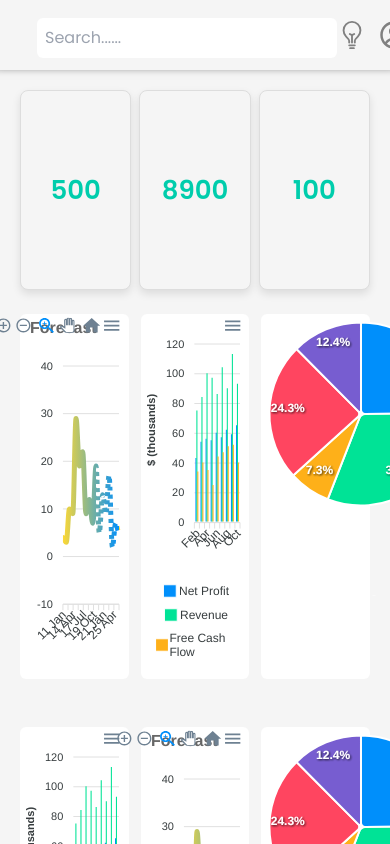
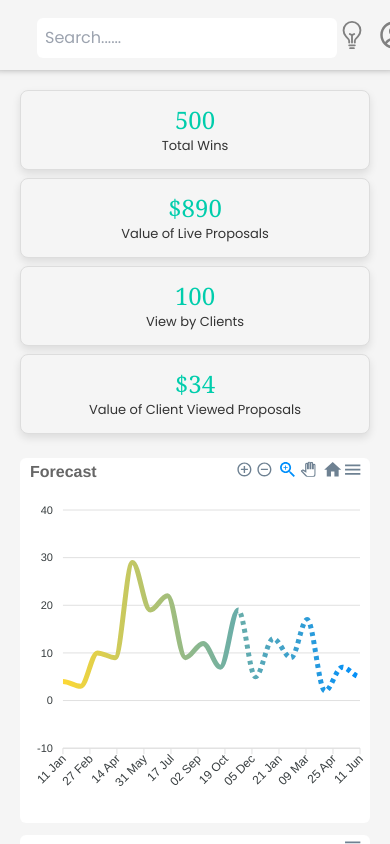
Before and after one commit to smart-devhub/admin-dashboard, a React (Create React App) app: page / in a window 390 px wide. Built offline with nearby package versions, Linux system fonts and the light colour scheme.

Commit message:
fix for small screens

```diff
--- a/src/component/Header/DashboardHeader.jsx
+++ b/src/component/Header/DashboardHeader.jsx
@@ -7,16 +7,14 @@ import { CgProfile } from "react-icons/cg";
 import Input from '../common/Input';
 import { IoBulbOutline } from "react-icons/io5";
 import { ModeContext } from '../../context/context';
+import Bigsidebar from '../sidebars/bigsidebar';
 
 const DashboardHeader = () => {
-  const [isOpenDrawer, setIsOpenDrawer] = React.useState(false)
-  const {toggleDarkMode}=useContext(ModeContext)
+
+  const {toggleDarkMode,toggleDrawer,isOpenDrawer}=useContext(ModeContext)
 
   const { width } = useWindowSize()
-  const handleToggle = () => {
 
-    setIsOpenDrawer(prev => !prev)
-  }
 
 
 
@@ -24,7 +22,7 @@ const DashboardHeader = () => {
   return (
     <header className='header'>
 
-      {width < 750 && <GiHamburgerMenu fontSize={30} color="red" style={{ zIndex: 999 }} onClick={handleToggle} />}
+      {width < 750 && <GiHamburgerMenu fontSize={30} color="red" style={{ zIndex: 999 }} onClick={toggleDrawer} />}
 
       <div className='flex flex-1 justify-between items-center p-3'>
         <Input
@@ -46,7 +44,9 @@ const DashboardHeader = () => {
       </div>
 
 
-      <Drawer isOpen={isOpenDrawer} toggleDrawer={() => setIsOpenDrawer(prev => !prev)}>hello</Drawer>
+      <Drawer isOpen={isOpenDrawer} toggleDrawer={toggleDrawer}>
+         <Bigsidebar/>
+      </Drawer>
     </header>
   )
 }
--- a/src/component/common/Drawer.jsx
+++ b/src/component/common/Drawer.jsx
@@ -1,6 +1,6 @@
 import React from 'react'
 import './allCommon.css'
-
+import { MdCancel } from "react-icons/md";
 const Drawer = ({isOpen,toggleDrawer,children}) => {
 
   return (
@@ -9,7 +9,7 @@ const Drawer = ({isOpen,toggleDrawer,children}) => {
 
     <div className={isOpen ? 'open-drawer' : "close-drawer"}>
       <div className="drawer-button" onClick={toggleDrawer}>
-         close
+         <MdCancel fontSize={30} color="red" className='absolute right-[-15px] z-50'  />
       </div>
       <div className="drawer-content">
        {children}
--- a/src/component/common/Paper.jsx
+++ b/src/component/common/Paper.jsx
@@ -1,12 +1,15 @@
 import React from 'react'
 import './allCommon.css'
-const Paper = ({width, height,onClick,value}) => {
-    const cardStyle = {
-        width: width || '100%',
-        height: height || 'auto',
-    };
+const Paper = ({ width, height, onClick, value,text }) => {
+  const cardStyle = {
+    width: width || '100%',
+    height: height || 'auto',
+  };
   return (
-    <div className="paper" onClick={onClick} style={cardStyle}>{value}</div>
+    <div className="paper" onClick={onClick} style={cardStyle}>
+     <span className='text-2xl text-[#00CDAC] font-serif '>{value}</span>
+     <span className='text-[13px]'>{text}</span>
+    </div>
   )
 }
 
--- a/src/component/common/allCommon.css
+++ b/src/component/common/allCommon.css
@@ -149,8 +149,8 @@
        .drawer-button {
          cursor: pointer;
          padding: 10px;
-         background-color: #333;
-         color: #fff;
+
+
        }
 
        .drawer-content {
@@ -177,11 +177,10 @@
          overflow: hidden;
          display: flex;
          justify-content: center;
+         flex-direction: column;
          align-items: center;
          box-shadow: 0 4px 8px rgba(0, 0, 0, 0.1);
          background: var(--background-color2) !important;
-         color: #00CDAC;
-         font-size: 26px;
-         font-weight: bold;
+
 
        }
--- a/src/component/sidebars/bigsidebar.jsx
+++ b/src/component/sidebars/bigsidebar.jsx
@@ -1,17 +1,17 @@
-import React from 'react'
+import React, { useContext } from 'react'
 import { Link, useNavigate } from 'react-router-dom'
 
 import './sidebar.css'
 import { menuItems } from './menuitems'
+import { ModeContext } from '../../context/context'
 
 const Bigsidebar = () => {
     const navigate = useNavigate()
-
+    const {toggleDrawer}=useContext(ModeContext)
     const getcolor = (name) => {
         if (window.location.pathname === name) {
             return "#000 !important"
         }
-
 
     }
 
@@ -20,6 +20,7 @@ const Bigsidebar = () => {
             navigate("/auth/login")
         }
         navigate(x.path)
+        toggleDrawer()
     }
 
     return (
--- a/src/component/sidebars/menuitems.js
+++ b/src/component/sidebars/menuitems.js
@@ -14,6 +14,7 @@ export const menuItems = [
     { name: 'Map View', path: '/mapview', icon: <SiOpenstreetmap fontSize={25} color='gray' /> },
     { name: 'Calender', path: '/calender', icon: <SlCalender fontSize={25} color='gray' /> },
     { name: 'Profile', path: '/profile', icon: <CgProfile fontSize={25} color='gray' /> },
+
     // { name: 'Settings', path: '/products', icon: <MdProductionQuantityLimits fontSize={25} color='gray' /> },
     // { name: 'Application', path: '/users', icon: <RiUserShared2Line fontSize={25} color='gray' /> },
     // { name: 'List', path: '/products', icon: <MdProductionQuantityLimits fontSize={25} color='gray' /> },
--- a/src/context/context.js
+++ b/src/context/context.js
@@ -7,7 +7,7 @@ export const ModeContext = createContext()
 const ContextProvider = ({ children }) => {
 
     const [isDarkMode, setIsDarkMode] = useState(false)
-
+     const [isOpenDrawer,setIsOpenDrawer] = useState(false)
     useEffect(() => {
         document.body.dataset.darkMode = isDarkMode
     }, [isDarkMode])
@@ -15,11 +15,14 @@ const ContextProvider = ({ children }) => {
     const toggleDarkMode = ()=>{
         setIsDarkMode(prev=>!prev)
     }
+    const toggleDrawer=()=>{
+        setIsOpenDrawer(prev=>!prev)
+    }
 
 
     return (
 
-        <ModeContext.Provider value={{isDarkMode,toggleDarkMode}}>
+        <ModeContext.Provider value={{isDarkMode,toggleDarkMode,isOpenDrawer,toggleDrawer}}>
             {children}
         </ModeContext.Provider>
     )
--- a/src/pages/dashboard/index.jsx
+++ b/src/pages/dashboard/index.jsx
@@ -15,13 +15,14 @@ const Dashboard = () => {
 
   return (
     <div>
-      <div className='grid grid-cols-3 gap-2'>
-        <Paper value={500} width={"100%"} height={200} onClick={() => setIsModal(prev => !prev)} />
-        <Paper value={8900} width={"100%"} height={200} />
-        <Paper value={100} width={"100%"} height={200} />
+      <div className='grid lg:grid-cols-3 xl:grid-cols-4 md:grid-cols-2 sm:grid-cols-2 xs:grid-cols-1  gap-2'>
+        <Paper value={500} width={"100%"} height={80} text="Total Wins" onClick={() => setIsModal(prev => !prev)} />
+        <Paper value={"$890"} width={"100%"} height={80} text="Value of Live Proposals" />
+        <Paper value={100} width={"100%"} height={80} text="View by Clients" />
+        <Paper value={"$34"} width={"100%"} height={80} text="Value of Client Viewed Proposals" />
       </div>
 
-      <div className='grid grid-cols-3 gap-3 py-6'>
+      <div className='grid lg:grid-cols-2 xl:grid-cols-3 md:grid-cols-2 sm:grid-cols-1 xs:grid-cols-1 gap-3 py-6'>
         <div className={`col-span-1 ${isDarkMode ? "bg-[#333]" :"bg-white"} rounded-md`}>
           <ForcastChart />
         </div>
@@ -32,7 +33,7 @@ const Dashboard = () => {
           <DonutChart />
         </div>
       </div>
-      <div className='grid grid-cols-3 gap-3 py-6'>
+      <div className='grid lg:grid-cols-2 xl:grid-cols-3 md:grid-cols-2 sm:grid-cols-1 xs:grid-cols-1 gap-3 py-6'>
         <div className={`col-span-1 ${isDarkMode ? "bg-[#333]" :"bg-white"} rounded-md`}>
 
           <BubbleChart />
--- /dev/null
+++ b/src/pages/profile/ProfileCard.jsx
@@ -0,0 +1,22 @@
+import React from 'react'
+import Button from '../../component/common/Button'
+
+const ProfileCard = () => {
+    const backgroundImage = 'https://pixlr.com/images/index/ai-image-generator-two.webp';
+    const upload="https://i.pinimg.com/236x/31/58/31/31583193f57c8b2448d7d4ddb1f5122a.jpg"
+    return (
+        <div className='h-[370px] w-[100%] relative shadow-lg broder-1 bg-white border-gray-50  rounded-md flex flex-col'>
+            <div className='h-[50%] w-[100%] rounded-tl-md rounded-tr-md bg-cover object-cover ' style={{ backgroundImage: `url(${backgroundImage})`, backgroundRepeat: 'no-repeat', }} />
+
+            <div className='absolute top-[40%] left-[40%] rounded-full h-[100px] w-[100px] bg-cover object-cover  bg-gray-400' style={{ backgroundImage: `url(${upload})`, backgroundRepeat: 'no-repeat', }}/>
+
+
+            <div className='w-[100%] flex justify-center items-center flex-col mt-[100px] '>
+                <span>name</span>
+                <Button text="Change Avatar" width={150} height={40}/>
+            </div>
+        </div>
+    )
+}
+
+export default ProfileCard
--- /dev/null
+++ b/src/pages/profile/ProfileForm.jsx
@@ -0,0 +1,37 @@
+import React from 'react'
+import Input from '../../component/common/Input'
+
+const ProfileForm = () => {
+    return (
+        <div className='px-3 flex flex-col gap-2'>
+            <Input
+                label="FirstName"
+                placeholder="First Name"
+                width={"100%"}
+
+            />
+             <Input
+                label="Last Name"
+                placeholder="Last Name"
+                width={"100%"}
+            />
+             <Input
+                label="Email"
+                placeholder="Email"
+                width={"100%"}
+            />
+             <Input
+                label="Password"
+                placeholder="Password"
+                width={"100%"}
+            />
+             <Input
+                label="Confirm Password"
+                placeholder="Confirm Password"
+                width={"100%"}
+            />
+        </div>
+    )
+}
+
+export default ProfileForm
--- a/src/pages/profile/index.jsx
+++ b/src/pages/profile/index.jsx
@@ -1,10 +1,16 @@
 import React from 'react'
+import ProfileCard from './ProfileCard'
+import ProfileForm from './ProfileForm'
 
 const Profile = () => {
   return (
     <div className='grid grid-cols-5 gap-2'>
-        <div className='col-span-3'>card</div>
-        <div className='col-span-2'>form</div>
+      <div className='xl:col-span-2 lg:col-span-2 md:col-span-5 sm:col-span-5 xs:col-span-5'>
+        <ProfileCard />
+      </div>
+      <div className='xl:col-span-3 lg:col-span-3 md:col-span-5 sm:col-span-5 xs:col-span-5'>
+        <ProfileForm />
+      </div>
 
     </div>
   )
```
